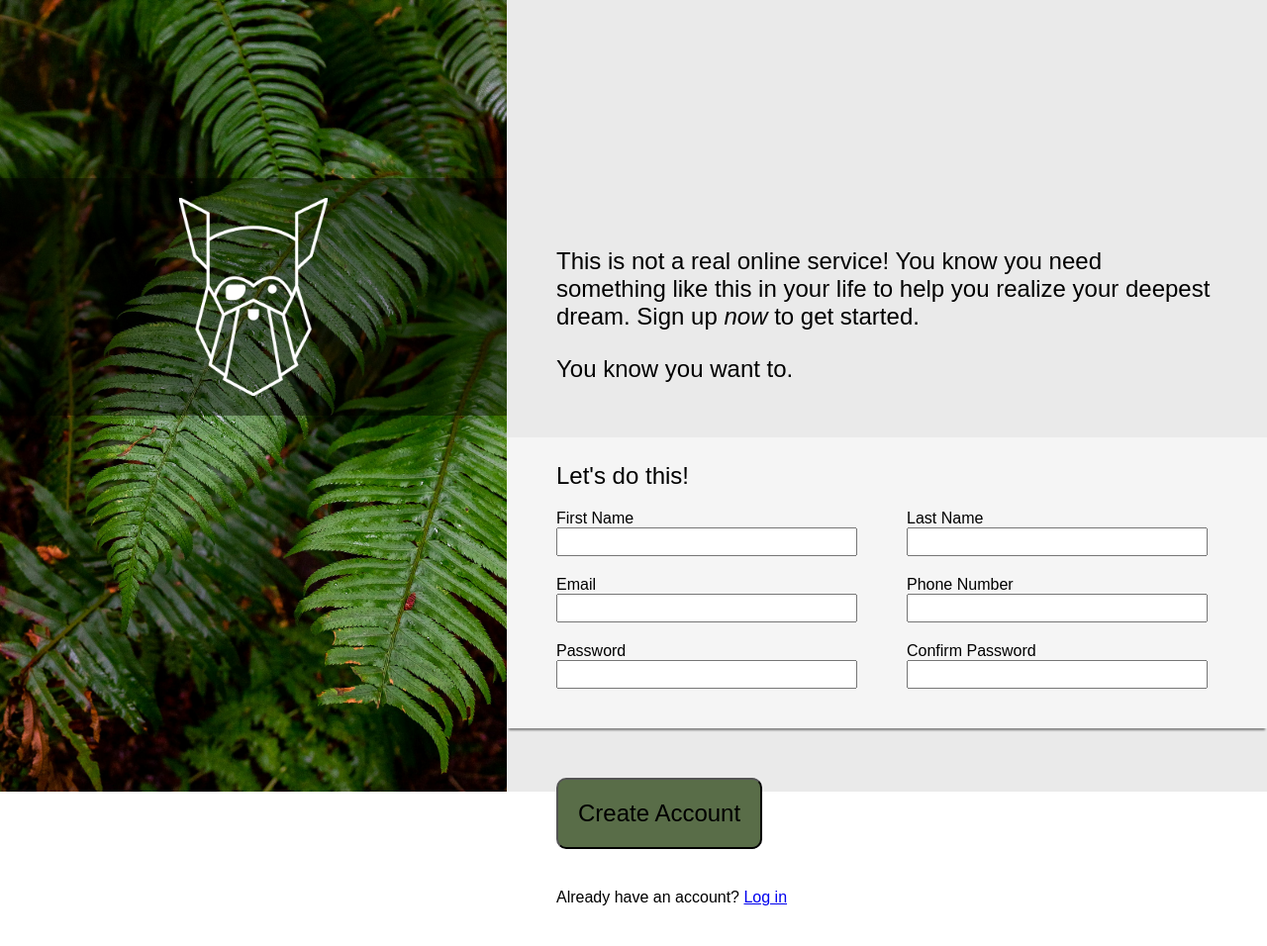
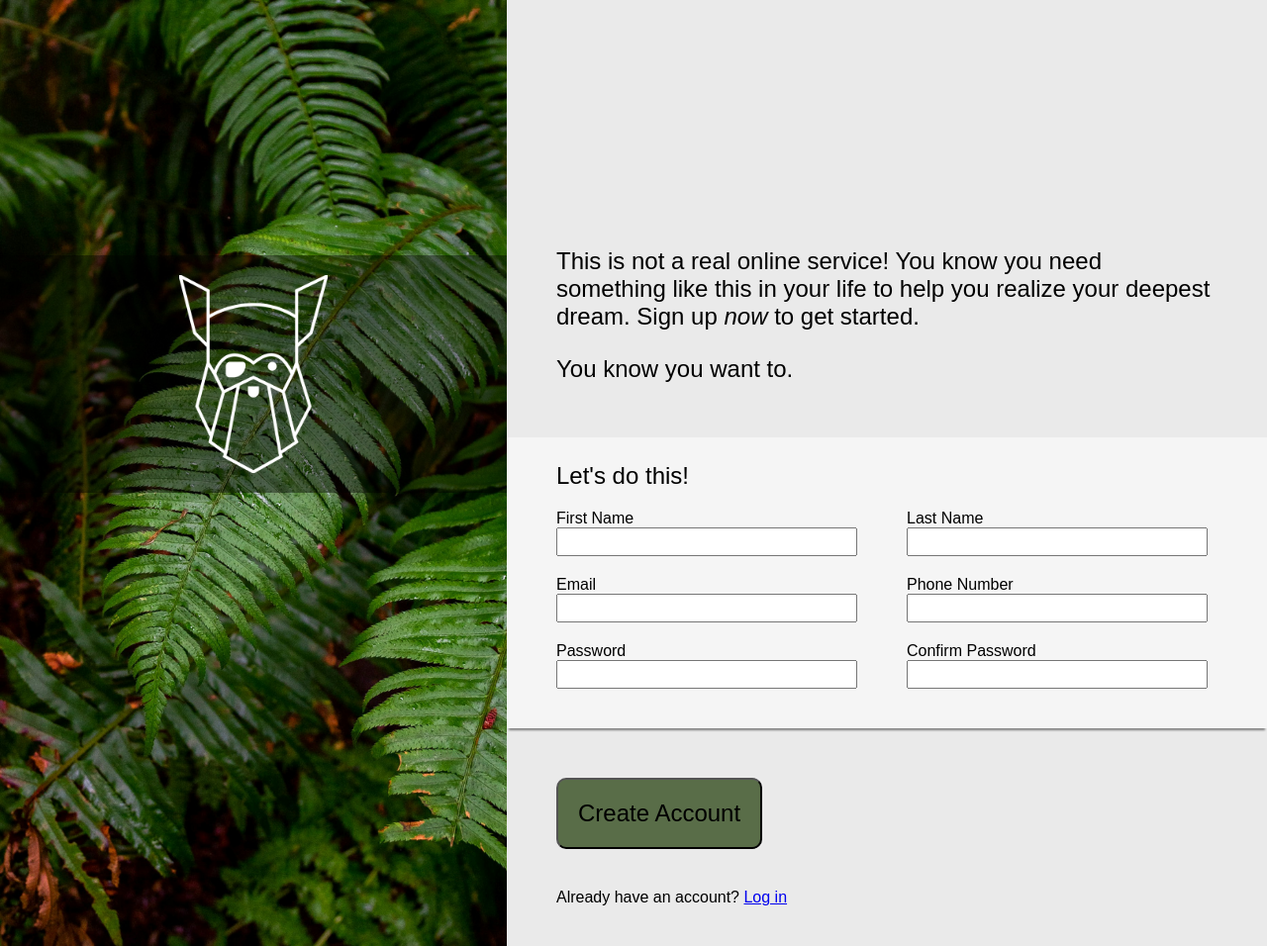
Before and after one commit to ForkFiesta/sign-up-form, a plain HTML site: page index.html in a window 1280 px wide. Shown: the whole page at 99% size. Before the commit the page ends 916 px from the top, so only its background shows below. Drawn offline with Linux system fonts and the light colour scheme.

Commit message:
Adjust body size to 100% and login margin to 40px

```diff
--- a/index.html
+++ b/index.html
@@ -95,7 +95,7 @@
 
 
     </div>
-    <footer></footer>
+    <!-- <footer></footer> -->
 
 </body>
 
--- a/style.css
+++ b/style.css
@@ -10,7 +10,7 @@
 
 body{
     margin: 0;
-    height: 100vh;
+    height: 100%;
 }
 
 .logo {
@@ -155,3 +155,7 @@ body{
 .match{
     color:green;
 }
+
+#log-in {
+    margin-bottom: 40px;
+}
```
